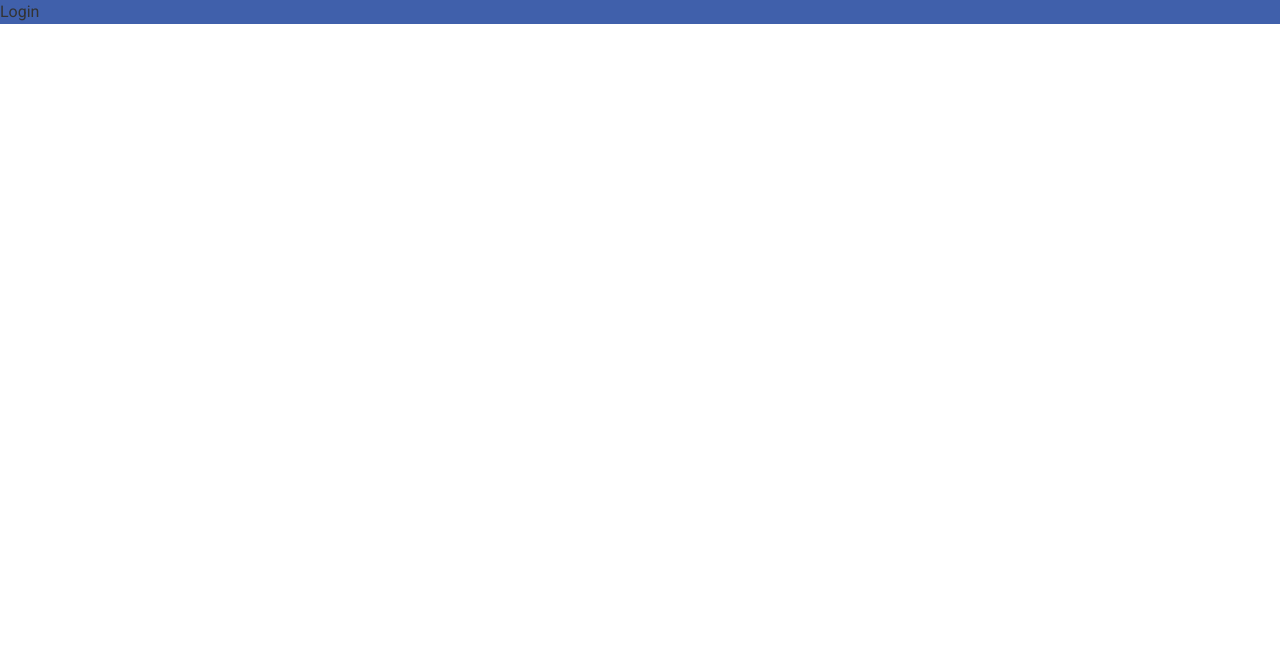
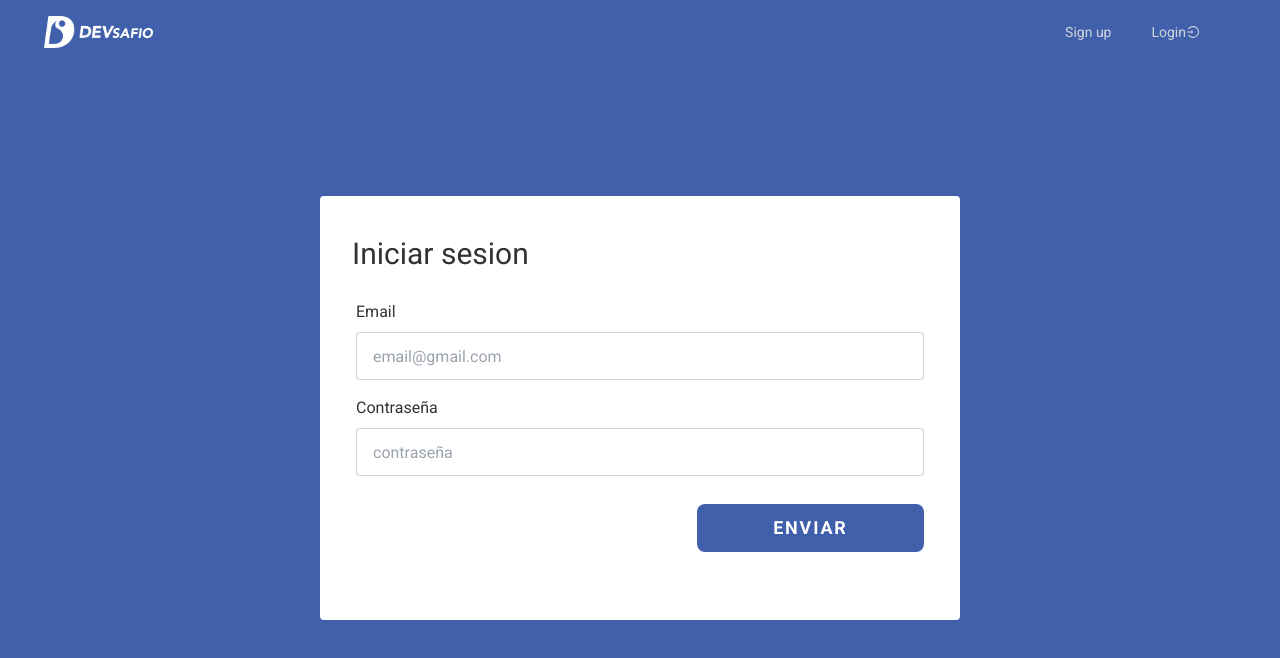
Before and after one commit to Frankiiize/DEVSAFIO, a React (Create React App) app: page /login in a window 1280 px wide. Shown: the top 658 px of the page. Built offline with nearby package versions, Linux system fonts and the light colour scheme.

Commit message:
feature: login view - added validation schema - added route login - added login view

```diff
--- a/src/components/App.js
+++ b/src/components/App.js
@@ -7,15 +7,17 @@ import { Dashboard } from '../views/Dashboard';
 //const DefaultLayout = React.lazy(() => import('../layout/DefaultLayout'));
 const RegisterPage = React.lazy(() => import('../views/register/RegisterPage'));
 const IndexPage = React.lazy(() => import('../views/Index/IndexPage'));
-
+const JobProfile = React.lazy(() => import('../views/jobProfile/JobProfile'));
+const Login = React.lazy(() => import('../views/Login/Login'));
 
 function App() {
   return (
     <Suspense fallback={<h1>Loading...</h1>}>
       <Routes>
         <Route path='/' element={<IndexPage/>} />
-        <Route path='/login' element={<h1>Login</h1>} />
         <Route path='/register' element={<RegisterPage />} />
+        <Route path='/jobProfile' element={<JobProfile />} />
+        <Route path='/login' element={<Login />} />
         <Route exact path='/dashboard' element={<ProtectedRoute />}>
           <Route
             exact
--- a/src/components/schemas/schema.js
+++ b/src/components/schemas/schema.js
@@ -44,6 +44,15 @@ let jopSchema = basicSchema.shape({
   // doubts: Yup.string(),
 
 })
+let login = basicSchema.shape({
+  email: Yup.string()
+    .email('Email inválido')
+    .max(50, 'El texto no debe superar los 50 carácteres')
+    .required("Email es requerido"),
+  password: Yup.string()
+    .matches(/([A-Za-z](?=.*[0-9])){6}\w+/g, 'La contraseña debe incluir 6 characteres y almenos un numero')
+    .required("Contraseña es requeridad"),
+});
 
 export const registerSchema = () => {
   return register;
@@ -52,3 +61,6 @@ export const registerSchema = () => {
 export const jopProfileShema = () => {
   return jopSchema;
 }
+export const loginSchema = () => {
+  return login;
+}
--- /dev/null
+++ b/src/views/Login/Login.js
@@ -0,0 +1,92 @@
+import { useFormik } from "formik";
+import React from "react";
+import { ButtonComponent } from "../../components/common/ButtonComponent";
+import { InputComponent } from "../../components/common/InputComponent";
+import { Nav } from '../../components/nav/Nav';
+import { loginSchema as schema } from "../../components/schemas/schema";
+import { handlerInputChangeCreator, validate } from "../../utils/utils";
+const inputConfig = [
+  {
+    type: 'email',
+    id: 'email',
+    placeholder: 'email@gmail.com',
+    name: 'email',
+    label: 'email',
+    autoComplete: 'email',
+  },
+  {
+    type: 'password',
+    id: 'password',
+    placeholder: 'contraseña',
+    name: 'password',
+    label: 'contraseña',
+    autoComplete: 'password',
+  },
+]
+
+
+
+const Login = () => {
+
+  const onSubmit = (values) => {
+    console.log(values);
+  }
+  const formik = useFormik({
+    initialValues: {
+      email: '',
+      password: '',
+    },
+    onSubmit: onSubmit,
+    validate: validate(schema)
+  })
+  console.log(formik)
+
+  const handleTxtChange = handlerInputChangeCreator(formik);
+
+  return (
+    <>
+      <div className="bg-primary min-h-screen flex flex-col">
+        <Nav />
+        <section className=" flex grow items-center animate__animated animate__fadeIn">
+          <div className="container mb-16  mx-auto mt-4">
+            <div className="w-full md:w-4/5 lg:w-2/4  rounded-t  mx-auto bg-white pt-5 md:pt-10 px-4 md:pb-0">
+              <h3 className="text-3xl px-4">Iniciar sesion</h3>
+            </div>
+            <div className="w-full md:w-4/5 lg:w-2/4  rounded-b  mx-auto bg-white pt-0 px-4 md:pb-7 ">
+              <form className="p-1" onSubmit={formik.handleSubmit}>
+
+                <div className="p-4">
+                  <>
+                  {
+                    inputConfig.map((item, index) => (
+                      <InputComponent
+                        key={`input-${index}${item.name}`}
+                        label={item.label}
+                        type={item.type}
+                        onChange={handleTxtChange}
+                        id={item.id}
+                        placeholder={item.placeholder}
+                        name={item.name}
+                        formik={formik}
+                      />
+                    ))
+                  }
+                    <ButtonComponent
+                      style={"primary"}
+                      type={'submit'}
+                    >
+                      </ButtonComponent>
+                  </>
+
+                </div>
+              </form>
+            </div>
+          </div>
+        </section>
+
+      </div>
+    </>
+  )
+};
+
+export default Login
```
